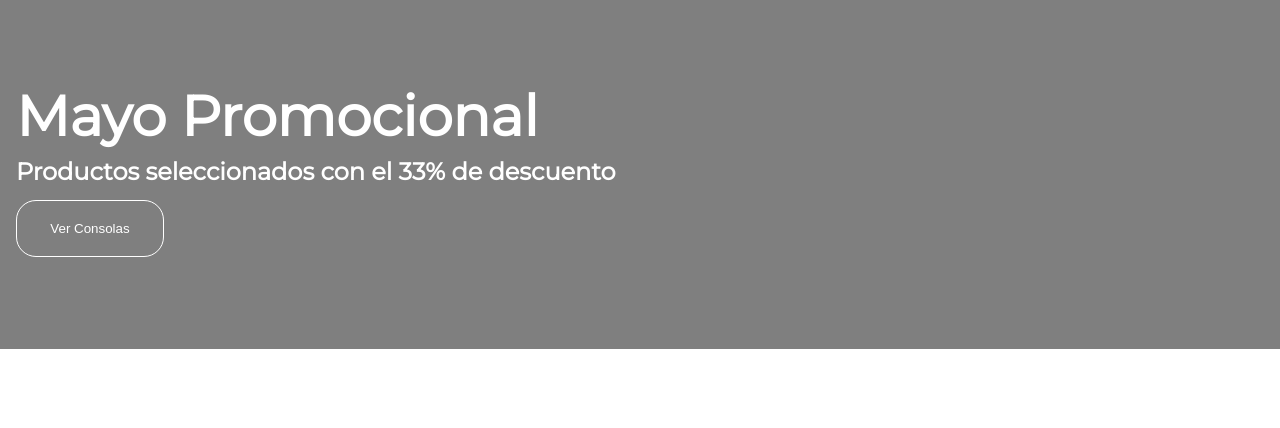
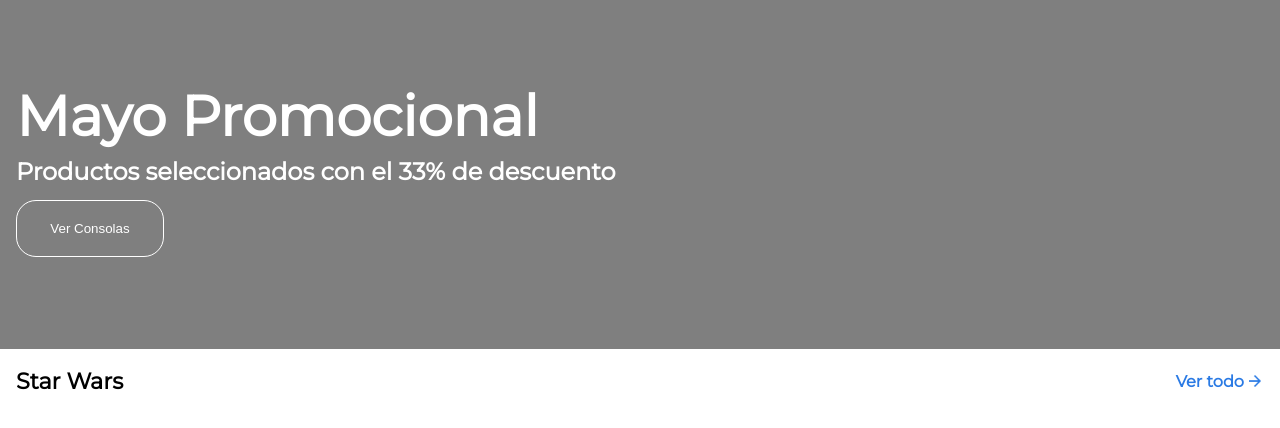
Before and after one commit to helterdev/AluraGeek, a plain HTML site: page index.html in a window 1280 px wide. Shown: the part 88-516 px from the top of the page. Drawn offline with Linux system fonts and the light colour scheme.

Commit message:
Culiminado titulo de la seccion StarWars

```diff
--- a/assets/css/Banner/Banner.css
+++ b/assets/css/Banner/Banner.css
@@ -1,3 +1,6 @@
+.section__banner{
+    height: 192px ;
+}
 .banner{
     width: 100%;
     height:192px;
@@ -70,6 +73,10 @@
 }
 
 @media screen and (min-width: 768px){
+    .section__banner{
+        height: 352px;
+    }
+
     .banner{
         height: 352px;
     }
@@ -96,6 +103,10 @@
 }
 
 @media  screen and (min-width: 1440px) {
+    .section__banner{
+        height: 70vh;
+    }
+
     .banner{
         height: 70%;
     }
--- /dev/null
+++ b/assets/css/StarWars/StartWars.css
@@ -0,0 +1,54 @@
+.section__productos{
+    padding: 1em 0;
+}
+
+.section__starWars div{
+    display: flex;
+    justify-content: space-between;
+    align-items: center;
+    height: 2em;
+}
+
+.starWars__title{
+    font-size: 1.4em;
+    font-weight: 700;
+}
+
+.starWars__catalogo{
+    display: flex;
+    align-items: center;
+    text-decoration: none;
+    font-size: 16px;
+    font-weight: 700;
+    color: #2A7AE4;
+    height: 100%;
+}
+
+.starWars__catalogo img{
+    width: 16px;
+    height: 16px;
+    display: inline-flex;
+    padding-left: 2px;
+}
+
+@media screen and (min-width: 768px){
+    .starWars__catalogo{
+        font-size: 1.01em;
+    }
+
+    .starWars__catalogo img{
+     width: 18px;
+     height: 18px;
+    }
+}
+
+@media screen and (min-width: 1440px){
+    .starWars__title{
+        font-size: 2em;
+    }
+
+    .starWars__catalogo img{
+        width: 24px;
+        height: 24px;
+       }
+}
--- a/index.html
+++ b/index.html
@@ -11,6 +11,7 @@
     <link rel="stylesheet" href="./style.css">
     <link rel="stylesheet" href="./assets/css/Header/header_geek.css">
     <link rel="stylesheet" href="./assets/css/Banner/Banner.css">
+    <link rel="stylesheet" href="./assets/css/StarWars/StartWars.css">
     <title>Document</title>
 </head>
 <body>
@@ -30,6 +31,7 @@
         </nav>
     </header>
     <main>
+        <section class="section__banner">
             <div class="banner">
                 <div class="banner__img">
                     <div class="banner__capa"></div>
@@ -45,7 +47,21 @@
                         </div>
                     </div>
                 </div>
+            </div>
+        </section>
+        <div class="section__productos">
+            <section class="section__starWars">
+                <div>
+                    <h2 class="starWars__title">Star Wars</h2>
 
+                    <a href="#" class="starWars__catalogo">Ver todo
+                        <img src="./assets/img/arrow_rigth.png" alt="arrow_rigth">
+                    </a>
+
+
+                </div>
+
+            </section>
         </div>
     </main>
 </body>
```
Also changed, not shown: assets/img/arrow_rigth.png (added). Lines whose indentation alone changed are shown as unchanged.
